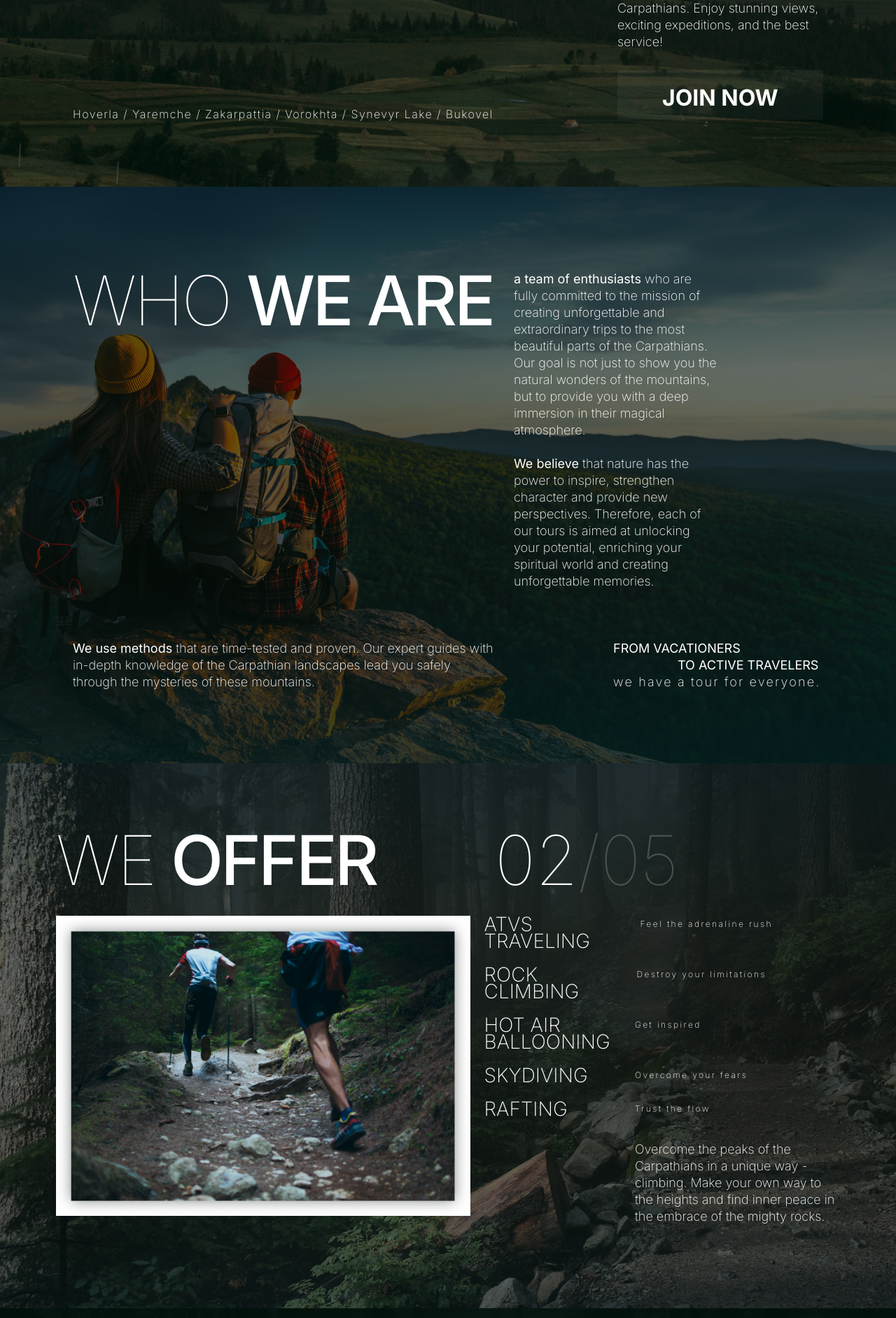
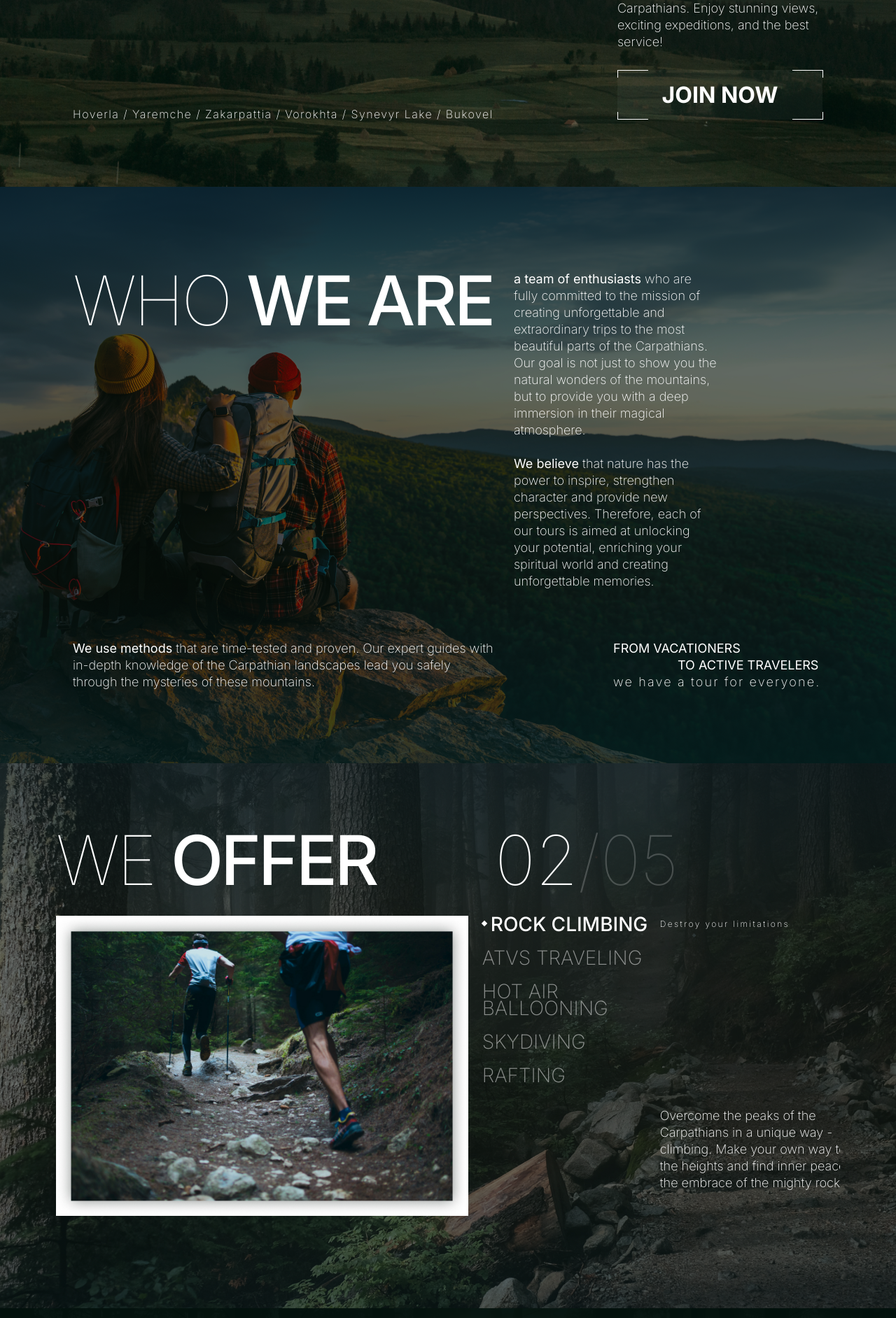
Before and after one commit to Nataly-Moskalenko/carpathians-travel, a Next.js app: page / in a window 1280 px wide. Shown: the part 496-2380 px from the top of the page at 70% size. Built offline with nearby package versions, Linux system fonts and the light colour scheme.

Commit message:
adds button-hero

```diff
--- /dev/null
+++ b/app/components/ButtonHero.js
@@ -0,0 +1,108 @@
+'use client';
+
+import { Link } from 'react-scroll';
+
+export default function ButtonHero() {
+  return (
+    <>
+      <button
+        type="button"
+        className="relative mt-[24px] md:mt-[28px] bg-gray w-[280px] md:w-[230px] lg:w-[293px] h-[53px] md:h-[50px] lg:h-[71px] hover:bg-pale"
+      >
+        <p className="text-[18px] lg:text-[32px] font-bold uppercase">
+          <Link to="Contacts" spy={true} smooth={true} offset={50} duration={500}>
+            Join now
+          </Link>
+        </p>
+      </button>
+      <svg
+        width="42"
+        height="53"
+        viewBox="0 0 42 53"
+        fill="none"
+        className="md:hidden absolute bottom-0"
+      >
+        <rect width="0.954545" height="11" fill="white" />
+        <rect width="42" height="1" fill="white" />
+        <rect width="0.954545" height="11" transform="matrix(1 0 0 -1 0 53)" fill="white" />
+        <rect width="42" height="1" transform="matrix(1 0 0 -1 0 53)" fill="white" />
+      </svg>
+      <svg
+        width="42"
+        height="53"
+        viewBox="0 0 42 53"
+        fill="none"
+        className="md:hidden absolute bottom-0 right-0"
+      >
+        <rect width="0.954545" height="11" transform="matrix(-1 0 0 1 42 0)" fill="white" />
+        <rect width="42" height="1" transform="matrix(-1 0 0 1 42 0)" fill="white" />
+        <rect
+          x="42"
+          y="53"
+          width="0.954545"
+          height="11"
+          transform="rotate(180 42 53)"
+          fill="white"
+        />
+        <rect x="42" y="53" width="42" height="1" transform="rotate(180 42 53)" fill="white" />
+      </svg>
+
+      <svg
+        width="35"
+        height="50"
+        viewBox="0 0 35 50"
+        fill="none"
+        className="hidden md:block lg:hidden absolute bottom-0"
+      >
+        <rect width="0.795455" height="11" fill="white" />
+        <rect width="35" height="1" fill="white" />
+        <rect width="0.795455" height="11" transform="matrix(1 0 0 -1 0 50)" fill="white" />
+        <rect width="35" height="1" transform="matrix(1 0 0 -1 0 50)" fill="white" />
+      </svg>
+      <svg
+        width="35"
+        height="50"
+        viewBox="0 0 35 50"
+        fill="none"
+        className="hidden md:block lg:hidden absolute bottom-0 right-0"
+      >
+        <rect width="0.795455" height="11" transform="matrix(-1 0 0 1 35 0)" fill="white" />
+        <rect width="35" height="1" transform="matrix(-1 0 0 1 35 0)" fill="white" />
+        <rect
+          x="35"
+          y="50"
+          width="0.795455"
+          height="11"
+          transform="rotate(180 35 50)"
+          fill="white"
+        />
+        <rect x="35" y="50" width="35" height="1" transform="rotate(180 35 50)" fill="white" />
+      </svg>
+
+      <svg
+        width="44"
+        height="71"
+        viewBox="0 0 44 71"
+        fill="none"
+        className="hidden lg:block absolute bottom-6"
+      >
+        <rect width="1" height="11" fill="white" />
+        <rect width="44" height="1" fill="white" />
+        <rect width="1" height="11" transform="matrix(1 0 0 -1 0 71)" fill="white" />
+        <rect width="44" height="1" transform="matrix(1 0 0 -1 0 71)" fill="white" />
+      </svg>
+      <svg
+        width="44"
+        height="71"
+        viewBox="0 0 44 71"
+        fill="none"
+        className="hidden lg:block absolute bottom-6 right-6"
+      >
+        <rect width="1" height="11" transform="matrix(-1 0 0 1 44 0)" fill="white" />
+        <rect width="44" height="1" transform="matrix(-1 0 0 1 44 0)" fill="white" />
+        <rect x="44" y="71" width="1" height="11" transform="rotate(180 44 71)" fill="white" />
+        <rect x="44" y="71" width="44" height="1" transform="rotate(180 44 71)" fill="white" />
+      </svg>
+    </>
+  );
+}
--- a/app/components/Contacts.js
+++ b/app/components/Contacts.js
@@ -47,22 +47,22 @@ export default function Contacts() {
               <ul>
                 <li>
                   <p className="text-[14px] md:text-[16px] lg:text-[18px] font-normal leading-6">
-                    facebook
+                    <a href='#' className='hover:underline'>facebook</a>
                   </p>
                 </li>
                 <li>
                   <p className="text-[14px] md:text-[16px] lg:text-[18px] font-normal leading-6">
-                    instagram
+                  <a href='#' className='hover:underline'>instagram</a>
                   </p>
                 </li>
                 <li>
                   <p className="text-[14px] md:text-[16px] lg:text-[18px] font-normal leading-6">
-                    youtube
+                  <a href='#' className='hover:underline'>youtube</a>
                   </p>
                 </li>
                 <li>
                   <p className="text-[14px] md:text-[16px] lg:text-[18px] font-normal leading-6">
-                    tiktok
+                  <a href='#' className='hover:underline'>tiktok</a>
                   </p>
                 </li>
               </ul>
--- a/app/components/Header.js
+++ b/app/components/Header.js
@@ -18,7 +18,7 @@ export default function Header() {
       </button>
       <nav className="hidden md:flex md:gap-x-6 lg:gap-x-14 text-[14px] font-normal tracking-[1.4px]">
         <Link
-          // activeClass="active"
+          className='cursor-pointer hover:underline'
           to="About"
           spy={true}
           smooth={true}
@@ -29,7 +29,7 @@ export default function Header() {
         </Link>
 
         <Link
-          // activeClass="active"
+          className='cursor-pointer hover:underline'
           to="Services"
           spy={true}
           smooth={true}
@@ -39,7 +39,7 @@ export default function Header() {
           Services
         </Link>
         <Link
-          // activeClass="active"
+          className='cursor-pointer hover:underline'
           to="Career"
           spy={true}
           smooth={true}
@@ -49,7 +49,7 @@ export default function Header() {
           Career
         </Link>
         <Link
-          // activeClass="active"
+          className='cursor-pointer hover:underline'
           to="Gallery"
           spy={true}
           smooth={true}
@@ -59,7 +59,7 @@ export default function Header() {
           Gallery
         </Link>
         <Link
-          // activeClass="active"
+          className='cursor-pointer hover:underline'
           to="Contacts"
           spy={true}
           smooth={true}
--- a/app/components/Hero.js
+++ b/app/components/Hero.js
@@ -1,6 +1,4 @@
-'use client';
-
-import { Link } from 'react-scroll';
+import ButtonHero from './ButtonHero';
 
 export default function Hero() {
   return (
@@ -34,23 +32,7 @@ export default function Hero() {
           We offer you unforgettable trips to the most beautiful parts of the Carpathians. Enjoy
           stunning views, exciting expeditions, and the best service!
         </p>
-        <button
-          type="button"
-          className="mt-[24px] md:mt-[28px] bg-gray h-[53px] md:h-[50px] lg:h-[71px]"
-        >
-          <p className="pt-[18px] pb-[18px] md:pt-[14px] md:pb-[14px] lg:pt-[16px] lg:pb-[16px] pr-[64px] pl-[64px] text-[18px] lg:text-[32px] font-bold uppercase">
-            <Link
-              // activeClass="active"
-              to="Contacts"
-              spy={true}
-              smooth={true}
-              offset={50}
-              duration={500}
-            >
-              Join now
-            </Link>
-          </p>
-        </button>
+        <ButtonHero />
       </div>
     </section>
   );
--- a/app/components/ServiceCard.js
+++ b/app/components/ServiceCard.js
@@ -24,50 +24,35 @@ export default function ServiceCard({ card }) {
           alt={card.title}
         />
         <div className="lg:grow">
-          <div className="flex flex-col md:flex-col-reverse lg:block">
-            <p className="self-end md:self-start mb-6 md:mb-0 md:mt-6 lg:hidden text-[12px] font-extralight leading-6 tracking-[2.4px]">
+          <div className="flex flex-col md:flex-col-reverse lg:flex-row-reverse lg:justify-between">
+            <p className="self-end md:self-start mb-6 md:mb-0 md:mt-6 text-[12px] font-extralight leading-6 tracking-[2.4px] lg:w-[293px] lg:mt-0">
               {card.text}
             </p>
-            <ul className="flex flex-col gap-4 lg:gap-6">
-              <li className="lg:flex justify-between">
-                <h3 className="text-[20px] md:text-[22px] lg:text-[28px] font-[200] uppercase leading-[17px] md:leading-[18px] lg:leading-[24px]">
-                  ATVs Traveling
+            <ul className="w-[188px] md:w-[204px] lg:w-[254px] flex flex-col gap-4 lg:gap-6">
+              <li className="relative before:content-[''] before:block before:w-[6px] before:h-[6px] before:rotate-45 before:bg-white before:absolute before:top-1 lg:before:top-2">
+                <h3 className="ml-3 text-[20px] md:text-[22px] lg:text-[28px] font-[500] uppercase leading-[17px] md:leading-[18px] lg:leading-[24px]">
+                  {card.title}
                 </h3>
-                <p className="hidden lg:block text-[12px] font-extralight leading-6 tracking-[2.4px] lg:w-[293px]">
-                  Feel the adrenaline rush
-                </p>
               </li>
-              <li className="lg:flex justify-between">
-                <h3 className="text-[20px] md:text-[22px] lg:text-[28px] font-[200] uppercase leading-[17px] md:leading-[18px] lg:leading-[24px]">
-                  Rock climbing
+              <li>
+                <h3 className="opacity-50 text-[20px] md:text-[22px] lg:text-[28px] font-[200] uppercase leading-[17px] md:leading-[18px] lg:leading-[24px]">
+                  {card.subtitles[0]}
                 </h3>
-                <p className="hidden lg:block text-[12px] font-extralight leading-6 tracking-[2.4px] lg:w-[293px]">
-                  Destroy your limitations
-                </p>
               </li>
-              <li className="lg:flex justify-between">
-                <h3 className="w-[133px] text-[20px] md:text-[22px] lg:text-[28px] font-[200] uppercase leading-[17px] md:leading-[18px] lg:leading-[24px]">
-                  Hot air ballooning
+              <li>
+                <h3 className="opacity-50 text-[20px] md:text-[22px] lg:text-[28px] font-[200] uppercase leading-[17px] md:leading-[18px] lg:leading-[24px]">
+                  {card.subtitles[1]}
                 </h3>
-                <p className="hidden lg:block text-[12px] font-extralight leading-6 tracking-[2.4px] lg:w-[293px]">
-                  Get inspired
-                </p>
               </li>
-              <li className="lg:flex justify-between">
-                <h3 className="text-[20px] md:text-[22px] lg:text-[28px] font-[200] uppercase leading-[17px] md:leading-[18px] lg:leading-[24px]">
-                  Skydiving
+              <li>
+                <h3 className="opacity-50 text-[20px] md:text-[22px] lg:text-[28px] font-[200] uppercase leading-[17px] md:leading-[18px] lg:leading-[24px]">
+                  {card.subtitles[2]}
                 </h3>
-                <p className="hidden lg:block text-[12px] font-extralight leading-6 tracking-[2.4px] lg:w-[293px]">
-                  Overcome your fears
-                </p>
               </li>
-              <li className="lg:flex justify-between">
-                <h3 className="text-[20px] md:text-[22px] lg:text-[28px] font-[200] uppercase leading-[17px] md:leading-[18px] lg:leading-[24px]">
-                  Rafting
+              <li>
+                <h3 className="opacity-50 text-[20px] md:text-[22px] lg:text-[28px] font-[200] uppercase leading-[17px] md:leading-[18px] lg:leading-[24px]">
+                  {card.subtitles[3]}
                 </h3>
-                <p className="hidden lg:block text-[12px] font-extralight leading-6 tracking-[2.4px] lg:w-[293px]">
-                  Trust the flow
-                </p>
               </li>
             </ul>
           </div>
--- a/app/components/Services.js
+++ b/app/components/Services.js
@@ -1,6 +1,6 @@
 'use client';
 
-import { React, useRef, useState } from 'react';
+import { React } from 'react';
 import { Navigation, Pagination, Scrollbar, A11y, Autoplay } from 'swiper/modules';
 import { Swiper, SwiperSlide } from 'swiper/react';
 import { EffectFade } from 'swiper/modules';
@@ -22,6 +22,7 @@ const cards = [
   {
     number: '01',
     title: 'ATVs Traveling',
+    subtitles: ['Rock climbing', 'Hot air ballooning', 'Skydiving', 'Rafting'],
     text: 'Feel the adrenaline rush',
     description:
       'Join exciting rafting expeditions on the waterways of the Carpathians. Go through challenging waterways and overcome gusty waves, feel the adrenaline, and enjoy the incredible views of the surrounding mountains.',
@@ -30,6 +31,7 @@ const cards = [
   {
     number: '02',
     title: 'Rock climbing',
+    subtitles: ['ATVs Traveling', 'Hot air ballooning', 'Skydiving', 'Rafting'],
     text: 'Destroy your limitations',
     description:
       'Overcome the peaks of the Carpathians in a unique way - climbing. Make your own way to the heights and find inner peace in the embrace of the mighty rocks.',
@@ -38,6 +40,7 @@ const cards = [
   {
     number: '03',
     title: 'Hot air ballooning',
+    subtitles: ['ATVs Traveling', 'Rock climbing', 'Skydiving', 'Rafting'],
     text: 'Get inspired',
     description:
       'Feel Zen over the mountain peaks! Hot air ballooning gives you incredible impressions and panoramas of the Carpathians that seem endless.',
@@ -46,6 +49,7 @@ const cards = [
   {
     number: '04',
     title: 'Skydiving',
+    subtitles: ['ATVs Traveling', 'Rock climbing', 'Hot air ballooning', 'Rafting'],
     text: 'Overcome your fears',
     description:
       "Fly in the sky over the Carpathians! Experienced instructors will help you realize your dream of free flight. Remember the incredible emotions and panoramas from a bird's eye view forever.",
@@ -54,6 +58,7 @@ const cards = [
   {
     number: '05',
     title: 'Rafting',
+    subtitles: ['ATVs Traveling', 'Rock climbing', 'Hot air ballooning', 'Skydiving'],
     text: 'Trust the flow',
     description:
       'Join exciting rafting expeditions on the waterways of the Carpathians. Go through challenging waterways and overcome gusty waves, feel the adrenaline, and enjoy the incredible views of the surrounding mountains.',
@@ -68,46 +73,21 @@ export default function Services() {
       className="text-white h-[851px] md:h-[621px] lg:h-[779px] bg-light-gray w-full bg-image-services bg-center bg-no-repeat bg-cover pl-5 pr-5 pt-[56px] pb-[56px] md:pl-8 md:pr-8 md:pt-[64px] md:pb-[64px] lg:p-20"
     >
       <div className="w-[320px] md:w-full mx-auto">
-        {/* <Swiper modules={[EffectFade]} effect="fade">
-      {[1, 2, 3].map((i, el) => {
-        return <SwiperSlide>Slide {el}</SwiperSlide>;
-      })}
-    </Swiper> */}
         <Swiper
           modules={[Navigation, Pagination, Scrollbar, A11y, Autoplay, EffectFade]}
           effect="fade"
           fadeEffect={{ crossFade: true }}
           spaceBetween={50}
           slidesPerView={1}
-          // navigation
-          // pagination
-          // navigation={{
-          //   prevEl: prevRef.current,
-          //   nextEl: nextRef.current,
-          // }}
-          // onInit={() => setInit(true)}
           autoplay={true}
           loop={true}
           scrollbar={{ draggable: true }}
         >
           {cards.map((card) => (
             <SwiperSlide key={card.number}>
-              {/* {({ isActive }) => <div>Current slide is {isActive ? 'active' : 'not active'}</div>} */}
               <ServiceCard card={card} />
             </SwiperSlide>
           ))}
-          {/* <button
-            ref={prevRef}
-            className="text-[33px] font-thin uppercase ml-auto leading-[1.2]"
-          >
-            <p className="">Back</p>
-          </button>
-          <button
-            className="absolute right-0 bottom-0 text-[33px] font-thin uppercase mr-auto leading-[1.2]"
-            ref={nextRef}
-          >
-            <p className="">Next</p>
-          </button> */}
         </Swiper>
       </div>
     </section>
```
